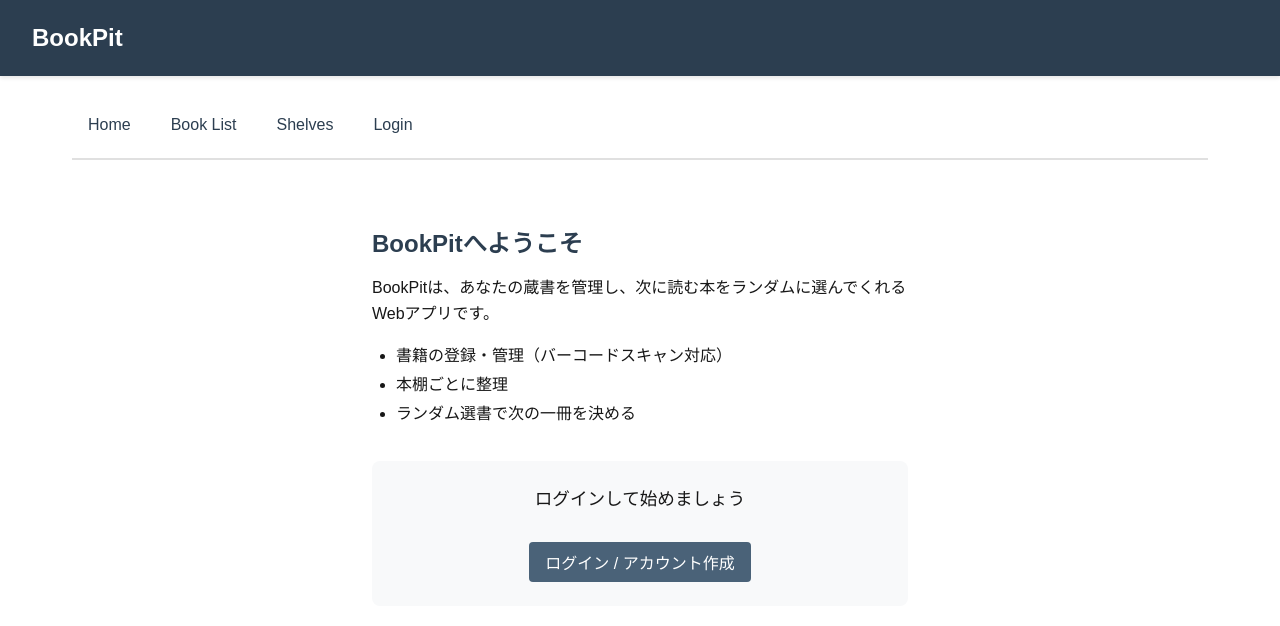
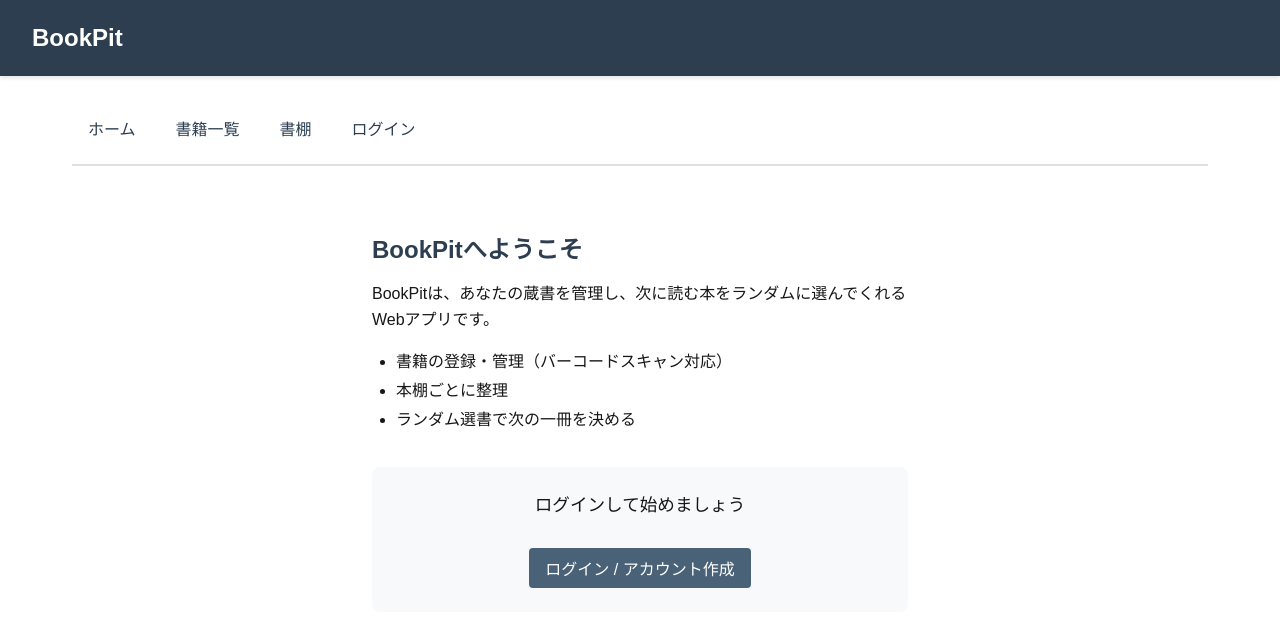
Before and after one commit to iknowsummer/bookselector, a Next.js app in the folder frontend/: page / in a window 1280 px wide. Shown: the top 626 px of the page. Built offline with nearby package versions, Linux system fonts and the light colour scheme; no server answers.

Commit message:
[uiux] メインメニューの表記を日本語へ変更

```diff
--- a/frontend/app/components/AuthMenu.tsx
+++ b/frontend/app/components/AuthMenu.tsx
@@ -4,12 +4,12 @@ export default async function LoginStatus() {
   const session = await auth0.getSession();
 
   if (!session) {
-    return <a href="/auth/login">Login</a>;
+    return <a href="/auth/login">ログイン</a>;
   }
 
   return (
     <>
-      <a href="/auth/logout">Logout</a>
+      <a href="/auth/logout">ログアウト</a>;
     </>
   );
 }
--- a/frontend/app/layout.tsx
+++ b/frontend/app/layout.tsx
@@ -18,22 +18,22 @@ export default async function RootLayout({
           <nav id="global-nav">
             <ul>
               <li>
-                <Link href="/">Home</Link>
+                <Link href="/">ホーム</Link>
               </li>
               {session && (
                 <li>
-                  <Link href="/books/new">New Book</Link>
+                  <Link href="/books/new">書籍登録</Link>
                 </li>
               )}
               <li>
-                <Link href="/books">Book List</Link>
+                <Link href="/books">書籍一覧</Link>
               </li>
               <li>
-                <Link href="/shelves">Shelves</Link>
+                <Link href="/shelves">書棚</Link>
               </li>
               {session && (
                 <li>
-                  <Link href="/dashboard">Dashboard</Link>
+                  <Link href="/dashboard">ダッシュボード</Link>
                 </li>
               )}
               <li>
--- a/frontend/app/styles/navigation.css
+++ b/frontend/app/styles/navigation.css
@@ -10,6 +10,7 @@
   ul {
     list-style: none;
     display: flex;
+    align-items: center;
     gap: 0.5rem;
     flex-wrap: wrap;
   }
@@ -19,7 +20,9 @@
     font-weight: 500;
     padding: 0.5rem 1rem;
     border-radius: 4px;
-    transition: background-color 0.2s, color 0.2s;
+    transition:
+      background-color 0.2s,
+      color 0.2s;
     display: inline-block;
 
     &:hover {
```
